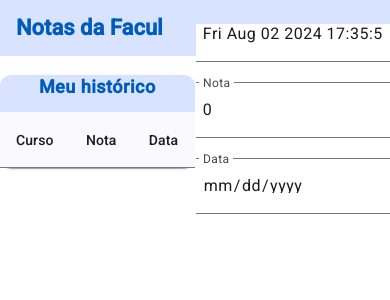
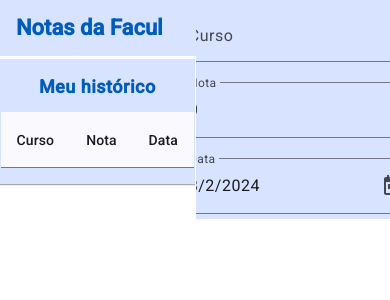
Before and after one commit to MarlonDeOliveiraMeth/NotasDaFacul, an Angular app in the folder notasdafacul.client/: page / in a window 390 px wide. Shown: the top 300 px of the page. Built offline with nearby package versions, Linux system fonts and the light colour scheme; no server answers.

Commit message:
Adição do datepicker, ajustes de resposividade e finalização da função que permite o usuário inserir novas notas

```diff
--- a/notasdafacul.client/src/app/app.component.ts
+++ b/notasdafacul.client/src/app/app.component.ts
@@ -1,11 +1,12 @@
 import { HttpClient } from '@angular/common/http';
-import { Component, OnInit } from '@angular/core';
+import { ChangeDetectionStrategy, Component, OnInit } from '@angular/core';
 
 
 @Component({
   selector: 'app-root',
   templateUrl: './app.component.html',
-  styleUrl: './app.component.css'
+  styleUrl: './app.component.css',
+  changeDetection: ChangeDetectionStrategy.OnPush,
 })
 export class AppComponent {
   title = 'notasdafacul.client';
--- a/notasdafacul.client/src/app/app.module.ts
+++ b/notasdafacul.client/src/app/app.module.ts
@@ -1,7 +1,7 @@
 import { HttpClientModule } from '@angular/common/http';
 import { NgModule } from '@angular/core';
 import { BrowserModule } from '@angular/platform-browser';
-
+import { MatDatepickerModule } from '@angular/material/datepicker';
 import { AppRoutingModule } from './app-routing.module';
 import { AppComponent } from './app.component';
 import { provideAnimationsAsync } from '@angular/platform-browser/animations/async';
@@ -15,6 +15,8 @@ import { MatButtonModule } from '@angular/material/button';
 import { MatFormFieldModule } from '@angular/material/form-field';
 import { MatInput, MatInputModule } from '@angular/material/input';
 import { FormsModule } from '@angular/forms';
+import { ChangeDetectionStrategy, Component } from '@angular/core';
+import { provideNativeDateAdapter } from '@angular/material/core';
 
 @NgModule({
   declarations: [
@@ -28,11 +30,13 @@ import { FormsModule } from '@angular/forms';
     MatToolbarModule, MatCardModule,
     MatGridListModule, MatButtonModule,
     MatFormFieldModule, MatInput,
-    MatInputModule, FormsModule
+    MatInputModule, FormsModule,
+    MatDatepickerModule
   ],
   providers: [
-    provideAnimationsAsync()
+    provideAnimationsAsync(),
+    provideNativeDateAdapter()
   ],
-  bootstrap: [AppComponent]
+  bootstrap: [AppComponent],
 })
 export class AppModule { }
--- a/notasdafacul.client/src/app/grade-details/grade-details.component.css
+++ b/notasdafacul.client/src/app/grade-details/grade-details.component.css
@@ -16,11 +16,24 @@
 }
 
 .input-field {
-  background-color: #ffffff;
+  width: 100%;
 }
 
 .card {
   background-color: #d7e3ff;
   width: 700px;
   height: auto;
+  padding: 16px;
 }
+
+.responsive-grid {
+  display: grid;
+  grid-template-columns: repeat(auto-fit, minmax(300px, 1fr));
+  gap: 16px;
+}
+
+@media (max-width: 600px) {
+  .responsive-grid {
+    grid-template-columns: 1fr;
+  }
+}
--- a/notasdafacul.client/src/app/grade-details/grade-details.component.html
+++ b/notasdafacul.client/src/app/grade-details/grade-details.component.html
@@ -4,7 +4,7 @@
   </mat-toolbar-row>
 </mat-toolbar>
 
-  <mat-grid-list cols="2" rowHeight="1:1">
+<mat-grid-list cols="2" rowHeight="1:1" class="responsive-grid">
   <mat-grid-tile>
     <mat-card class="card">
       <p class="card-title">Meu histórico</p>
@@ -47,12 +47,13 @@
 
         <mat-form-field appearance="outline" class="input-field">
           <mat-label> Data </mat-label>
-            <input matInput type="date" #date="ngModel" name="course" [(ngModel)]="service.formData.date">
+          <input matInput [matDatepicker]="picker" #date="ngModel" name="date" [(ngModel)]="service.formData.date">
+          <mat-datepicker-toggle matIconSuffix [for]="picker"></mat-datepicker-toggle>
+          <mat-datepicker #picker></mat-datepicker>
         </mat-form-field>
-        </form>
 
         <button mat-flat-button type="submit">Enviar</button>
-
+      </form>
     </mat-card>
   </mat-grid-tile>
 </mat-grid-list>
```
Lines whose indentation alone changed are shown as unchanged.
